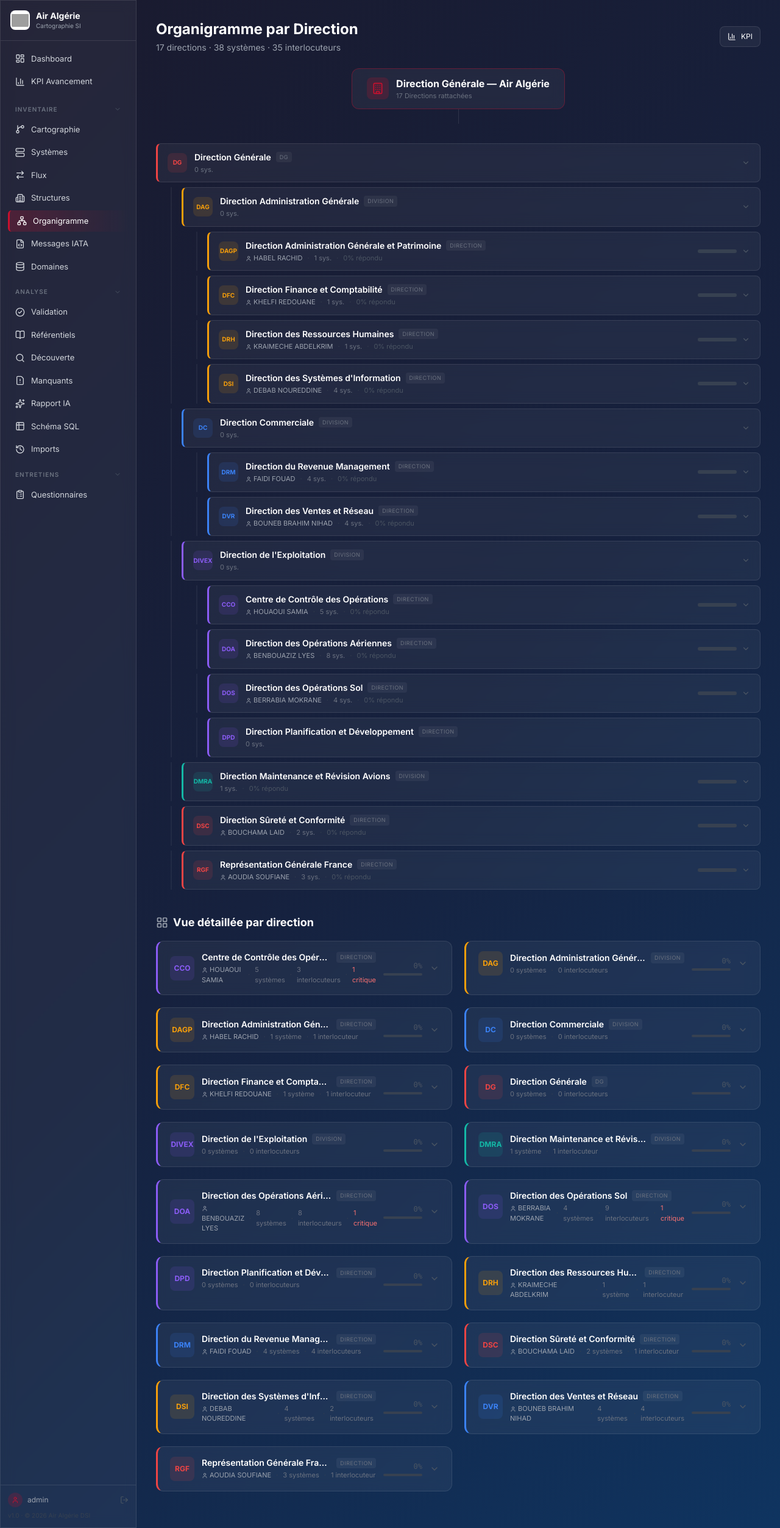
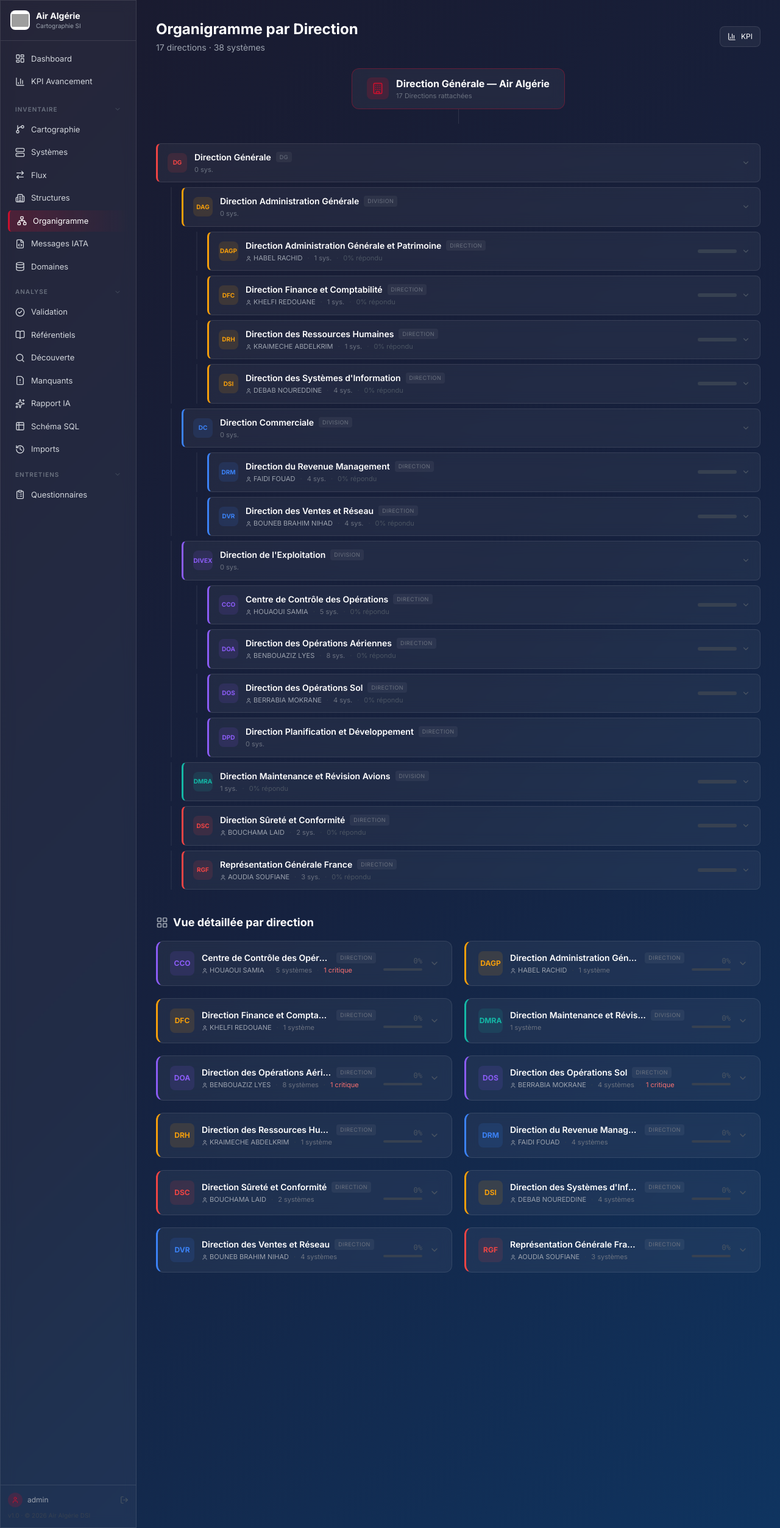
Before and after one commit to mkarki/cartographie-si-airalgerie, a Django app: page /organigramme/ in a window 1280 px wide. Shown: the whole page at 61% size. Run offline with Django 4.2, Linux system fonts and the light colour scheme; a user stored in the database is signed in; data comes from the database, SQL or seed files in the repository; some libraries are stand-ins or nearby versions; grey boxes are pictures that could not be loaded.

Commit message:
fix: remove interlocuteurs, add key users + statut on every system row, hide empty directions

```diff
--- a/templates/cartography/organigramme.html
+++ b/templates/cartography/organigramme.html
@@ -21,7 +21,7 @@
     <div class="flex items-center justify-between mb-6">
         <div>
             <h1 class="text-2xl font-bold">Organigramme par Direction</h1>
-            <p class="text-gray-400 text-sm mt-1">{{ total_structures }} directions · {{ total_systems }} systèmes · {{ total_key_users }} interlocuteurs</p>
+            <p class="text-gray-400 text-sm mt-1">{{ total_structures }} directions · {{ total_systems }} systèmes</p>
         </div>
         <a href="{% url 'cartography:kpi_dashboard' %}" class="glass px-3 py-2 rounded-lg hover:bg-white/10 transition text-xs flex items-center gap-2">
             <i data-lucide="bar-chart-3" class="w-3.5 h-3.5"></i> KPI
@@ -55,6 +55,7 @@
     <h2 class="text-lg font-bold mb-4 flex items-center gap-2"><i data-lucide="layout-grid" class="w-5 h-5 text-gray-400"></i> Vue détaillée par direction</h2>
     <div class="grid grid-cols-1 lg:grid-cols-2 gap-5">
         {% for dept in departments %}
+        {% if dept.system_count > 0 %}
         <div class="dept-card glass rounded-xl overflow-hidden" style="border-left: 3px solid {{ dept.color }};" id="dept-{{ dept.code }}">
 
             <!-- Department header (clickable) -->
@@ -71,8 +72,6 @@
                         <div class="flex items-center gap-2 text-[11px] text-gray-500 mt-0.5">
                             {% if dept.responsable %}<span class="text-gray-400"><i data-lucide="user" class="w-2.5 h-2.5 inline"></i> {{ dept.responsable }}</span><span class="text-gray-700">·</span>{% endif %}
                             <span>{{ dept.system_count }} système{{ dept.system_count|pluralize }}</span>
-                            <span class="text-gray-700">·</span>
-                            <span>{{ dept.key_users_count }} interlocuteur{{ dept.key_users_count|pluralize }}</span>
                             {% if dept.critiques > 0 %}
                             <span class="text-gray-700">·</span>
                             <span class="text-red-400">{{ dept.critiques }} critique{{ dept.critiques|pluralize }}</span>
@@ -81,7 +80,6 @@
                     </div>
                 </div>
                 <div class="flex items-center gap-3 flex-shrink-0 ml-3">
-                    <!-- Mini progress -->
                     <div class="text-right hidden sm:block">
                         <p class="text-xs font-mono {% if dept.progress == 100 %}text-green-400{% elif dept.progress > 0 %}text-blue-400{% else %}text-gray-600{% endif %}">{{ dept.progress }}%</p>
                         <div class="w-16 bg-gray-700 rounded-full h-1 mt-1">
@@ -95,7 +93,7 @@
             <!-- Expandable detail -->
             <div class="dept-detail" id="detail-{{ dept.code }}">
                 <!-- Stats bar -->
-                <div class="px-5 py-3 border-t border-white/5 grid grid-cols-6 gap-3 text-center">
+                <div class="px-5 py-3 border-t border-white/5 grid grid-cols-5 gap-3 text-center">
                     <div>
                         <p class="text-lg font-bold" style="color:{{ dept.color }};">{{ dept.system_count }}</p>
                         <p class="text-[10px] text-gray-500">Systèmes</p>
@@ -116,23 +114,19 @@
                         <p class="text-lg font-bold text-red-400">{{ dept.rejected_questions }}</p>
                         <p class="text-[10px] text-gray-500">À revoir</p>
                     </div>
-                    <div>
-                        <p class="text-lg font-bold text-amber-400">{{ dept.key_users_count }}</p>
-                        <p class="text-[10px] text-gray-500">Interlocuteurs</p>
-                    </div>
                 </div>
 
-                <!-- Systems table with Key Users & Response Status -->
+                <!-- Systems table -->
                 <div class="border-t border-white/5 overflow-x-auto">
                     <table class="w-full text-xs">
                         <thead>
                             <tr class="text-[10px] text-gray-500 uppercase border-b border-white/5">
                                 <th class="text-left px-4 py-2">Système</th>
-                                <th class="text-left px-2 py-2">Key User Principal</th>
-                                <th class="text-left px-2 py-2">Key User Backup</th>
+                                <th class="text-left px-2 py-2">Key User</th>
+                                <th class="text-left px-2 py-2">Backup</th>
                                 <th class="text-center px-2 py-2">Statut</th>
                                 <th class="text-center px-2 py-2">Avancement</th>
-                                <th class="text-right px-4 py-2">Action</th>
+                                <th class="text-right px-4 py-2"></th>
                             </tr>
                         </thead>
                         <tbody>
@@ -149,26 +143,23 @@
                                 </td>
                                 <td class="px-2 py-2.5">
                                     {% if sys.q_key_users %}
-                                    <div class="flex flex-wrap gap-1">
-                                        {% for ku in sys.q_key_users|truncatechars:60 %}{% endfor %}
-                                        <span class="user-chip text-gray-300">
-                                            <i data-lucide="user" class="w-2.5 h-2.5 text-amber-500"></i>
-                                            {{ sys.q_key_users|truncatechars:40 }}
-                                        </span>
-                                    </div>
+                                    <span class="user-chip text-gray-300">
+                                        <i data-lucide="user" class="w-2.5 h-2.5 text-amber-500"></i>
+                                        {{ sys.q_key_users|truncatechars:30 }}
+                                    </span>
                                     {% else %}
                                     <span class="text-gray-600 italic text-[10px]">Non désigné</span>
                                     {% endif %}
                                 </td>
                                 <td class="px-2 py-2.5">
                                     {% if sys.q_key_users_backup and sys.q_key_users_backup != '—' %}
-                                    <span class="text-[10px] text-gray-400">{{ sys.q_key_users_backup|truncatechars:35 }}</span>
+                                    <span class="text-[10px] text-gray-400">{{ sys.q_key_users_backup|truncatechars:25 }}</span>
                                     {% else %}
                                     <span class="text-gray-700 text-[10px]">—</span>
                                     {% endif %}
                                 </td>
                                 <td class="px-2 py-2.5 text-center">
-                                    <span class="inline-flex items-center gap-1 {{ sys.response_class }} text-[10px] font-medium">
+                                    <span class="inline-flex items-center gap-1 {{ sys.response_class }} text-[10px] font-medium whitespace-nowrap">
                                         {% if sys.q_status == 'COMPLETED' %}<i data-lucide="check-circle-2" class="w-3 h-3"></i>
                                         {% elif sys.q_status == 'IN_PROGRESS' %}<i data-lucide="loader" class="w-3 h-3"></i>
                                         {% elif sys.q_pk %}<i data-lucide="alert-circle" class="w-3 h-3"></i>
@@ -190,9 +181,7 @@
                                 </td>
                                 <td class="px-4 py-2.5 text-right">
                                     {% if sys.q_pk %}
-                                    <a href="{% url 'cartography:questionnaire_form' sys.q_pk %}" class="text-gray-400 hover:text-white transition" title="Ouvrir le questionnaire">
-                                        <i data-lucide="external-link" class="w-3.5 h-3.5 inline"></i>
-                                    </a>
+                                    <a href="{% url 'cartography:questionnaire_form' sys.q_pk %}" class="text-gray-400 hover:text-white transition" title="Ouvrir"><i data-lucide="external-link" class="w-3.5 h-3.5 inline"></i></a>
                                     {% endif %}
                                 </td>
                             </tr>
@@ -202,6 +191,7 @@
                 </div>
             </div>
         </div>
+        {% endif %}
         {% endfor %}
     </div>
 </div>
```
